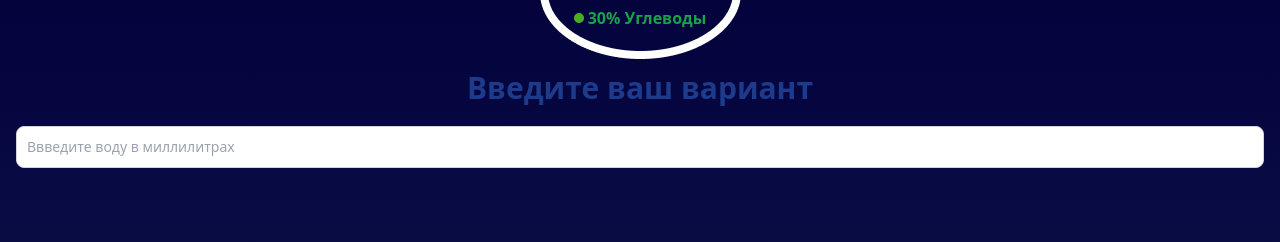
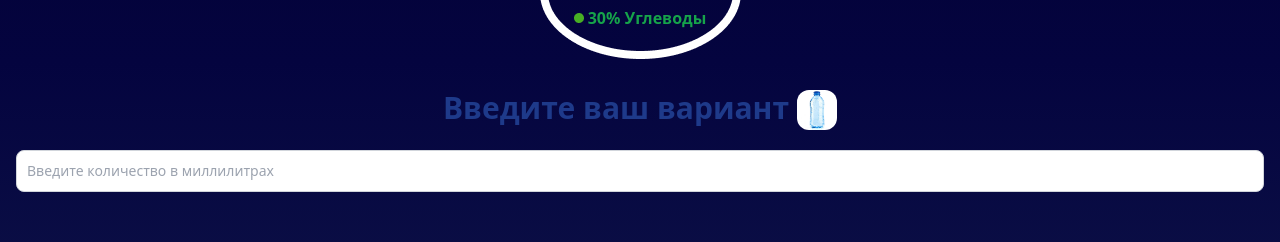
Before and after one commit to Goodwin126/tg-mini-app-mark2, a Vue app: page / in a window 1280 px wide. Shown: the part 138-380 px from the top of the page. Built offline with nearby package versions, Linux system fonts and the light colour scheme.

Commit message:
secondaryt commit

```diff
--- a/src/components/InputWater.vue
+++ b/src/components/InputWater.vue
@@ -1,8 +1,11 @@
 <template>
-  <p class="flex text-3xl font-bold text-blue-900 place-content-center">Введите ваш вариант</p>
+  <div class="flex place-content-center gap-2 mt-5">
+    <p class="flex text-3xl font-bold text-blue-900 place-content-center">Введите ваш вариант</p>
+    <img src="/a_bottle_of_water.jpg" alt="Bottle_of_water" class="w-10 h-10 bg-white rounded-xl" />
+  </div>
   <input
     class="mt-5 bg-white border border-gray-300 text-gray-900 text-sm rounded-lg focus:ring-blue-500 focus:border-blue-500 block w-full p-2.5"
     type="text"
-    placeholder="Ввведите воду в миллилитрах"
+    placeholder="Введите количество в миллилитрах"
   />
 </template>
```
Also changed, not shown: public/a_bottle_of_water.jpg (added).
